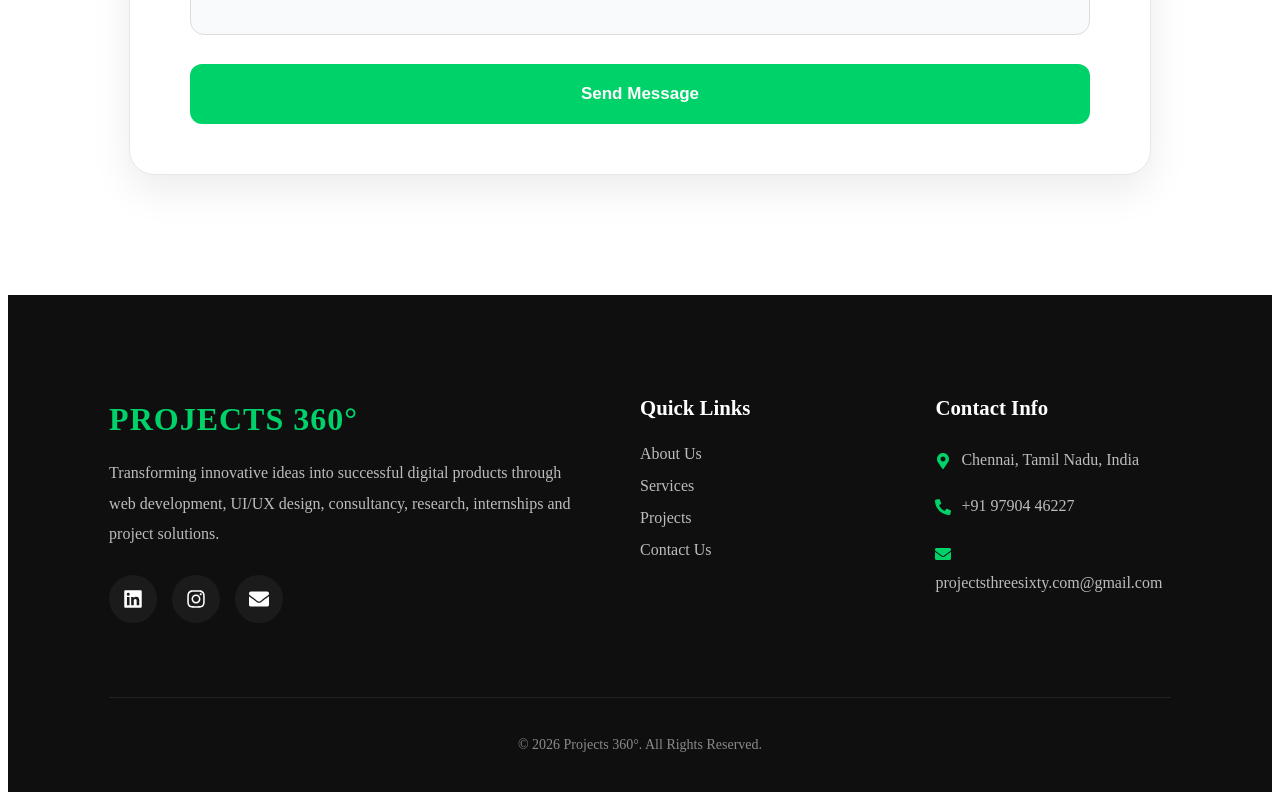
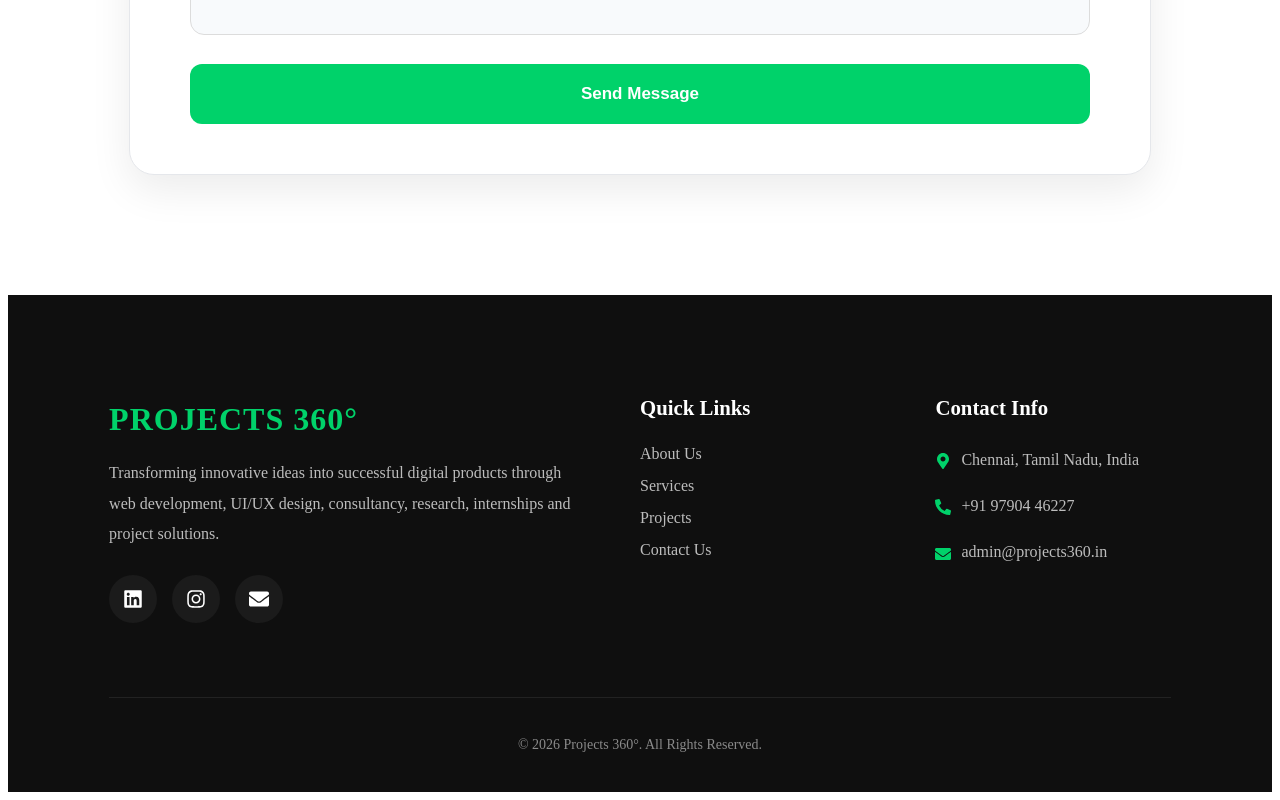
Before and after one commit to Shaikumar2005/Projects-360, a React (Vite) app: page / in a window 1280 px wide. Shown: the part 5472-6272 px from the top of the page. Built offline with nearby package versions, Linux system fonts and the light colour scheme.

Commit message:
mail change

```diff
--- a/src/components/Footer/Footer.jsx
+++ b/src/components/Footer/Footer.jsx
@@ -91,7 +91,7 @@ function Footer() {
 
           <p>
             <FaEnvelope className="footer-icon" />
-            projectsthreesixty.com@gmail.com
+             admin@projects360.in
           </p>
 
         </div>
```
